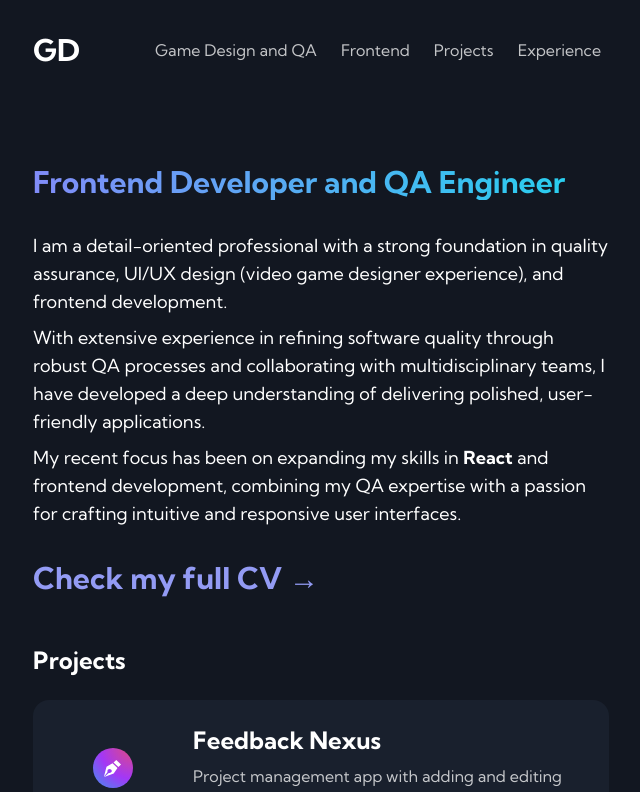
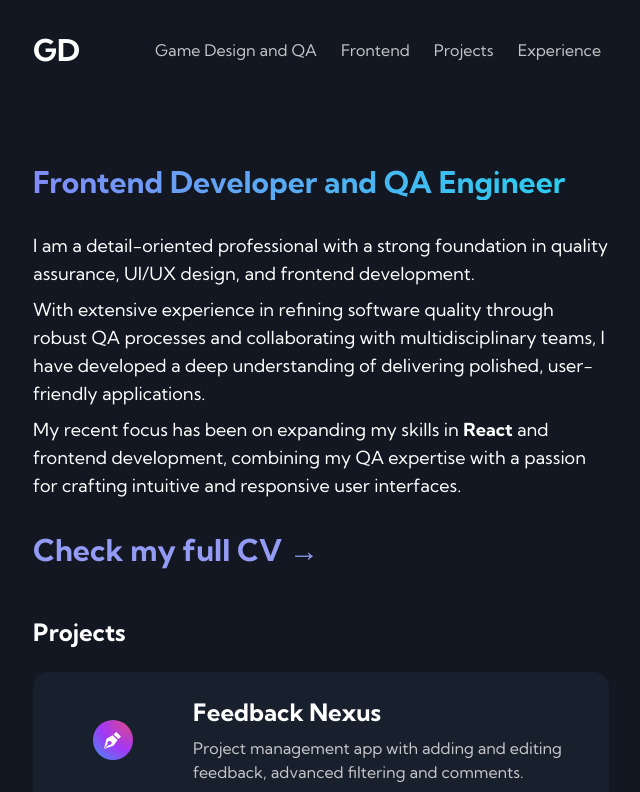
Before and after one commit to dziabak/nextjs-portfolio, a Next.js app: page /frontend in a window 1280 px wide. Shown: the top 792 px of the page, without its empty margins (319-959 px from the left). Built offline with nearby package versions, Linux system fonts and the light colour scheme.

Commit message:
Update page.tsx

```diff
--- a/app/frontend/page.tsx
+++ b/app/frontend/page.tsx
@@ -19,7 +19,7 @@ const Page = () => {
 			<div className="space-y-2 text-lg mb-8">
 				<p>
 					I am a detail-oriented professional with a strong foundation in
-					quality assurance, UI/UX design (video game designer experience), and frontend development.
+					quality assurance, UI/UX design, and frontend development.
 				</p>
 				<p>
 					With extensive experience in refining software quality through robust
```
